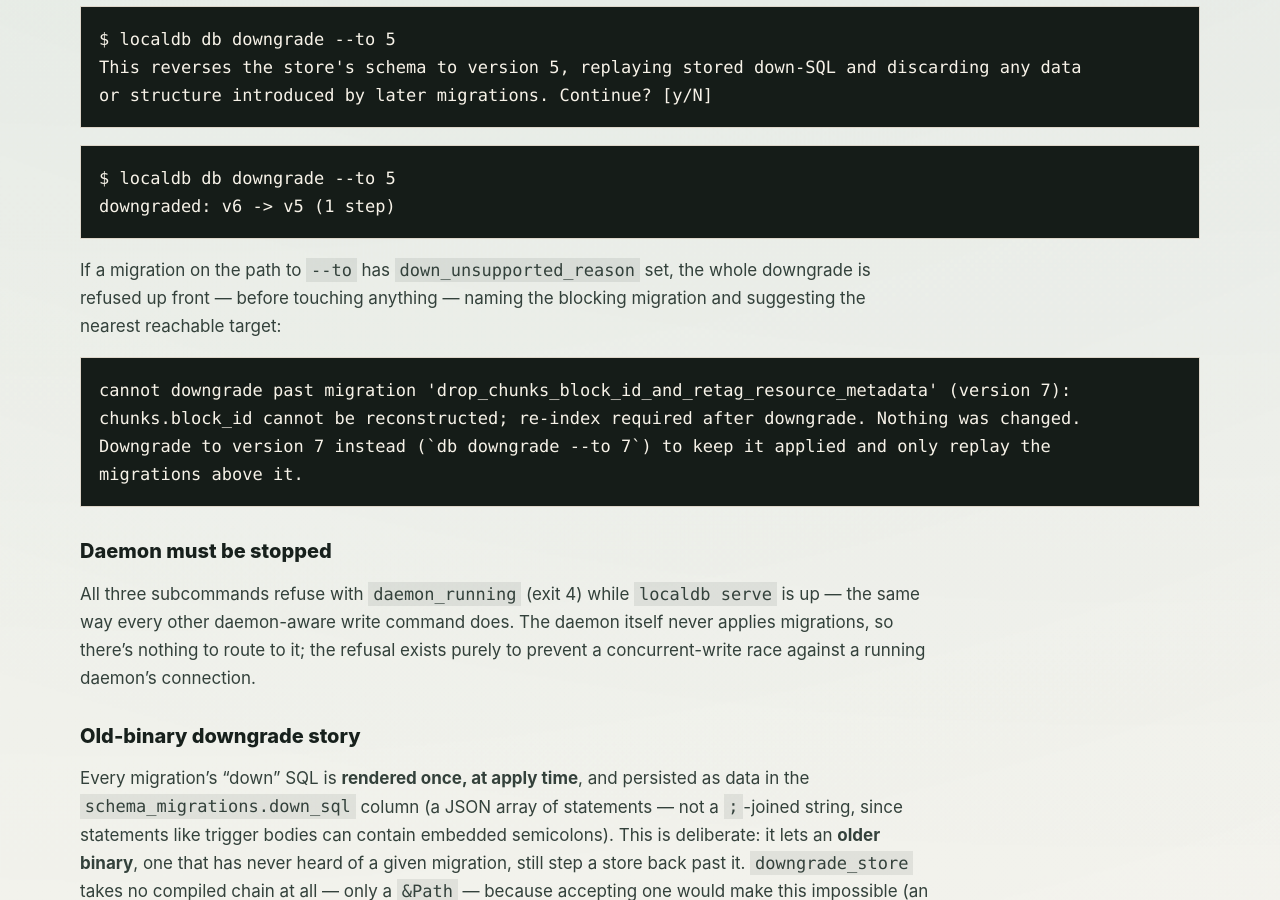
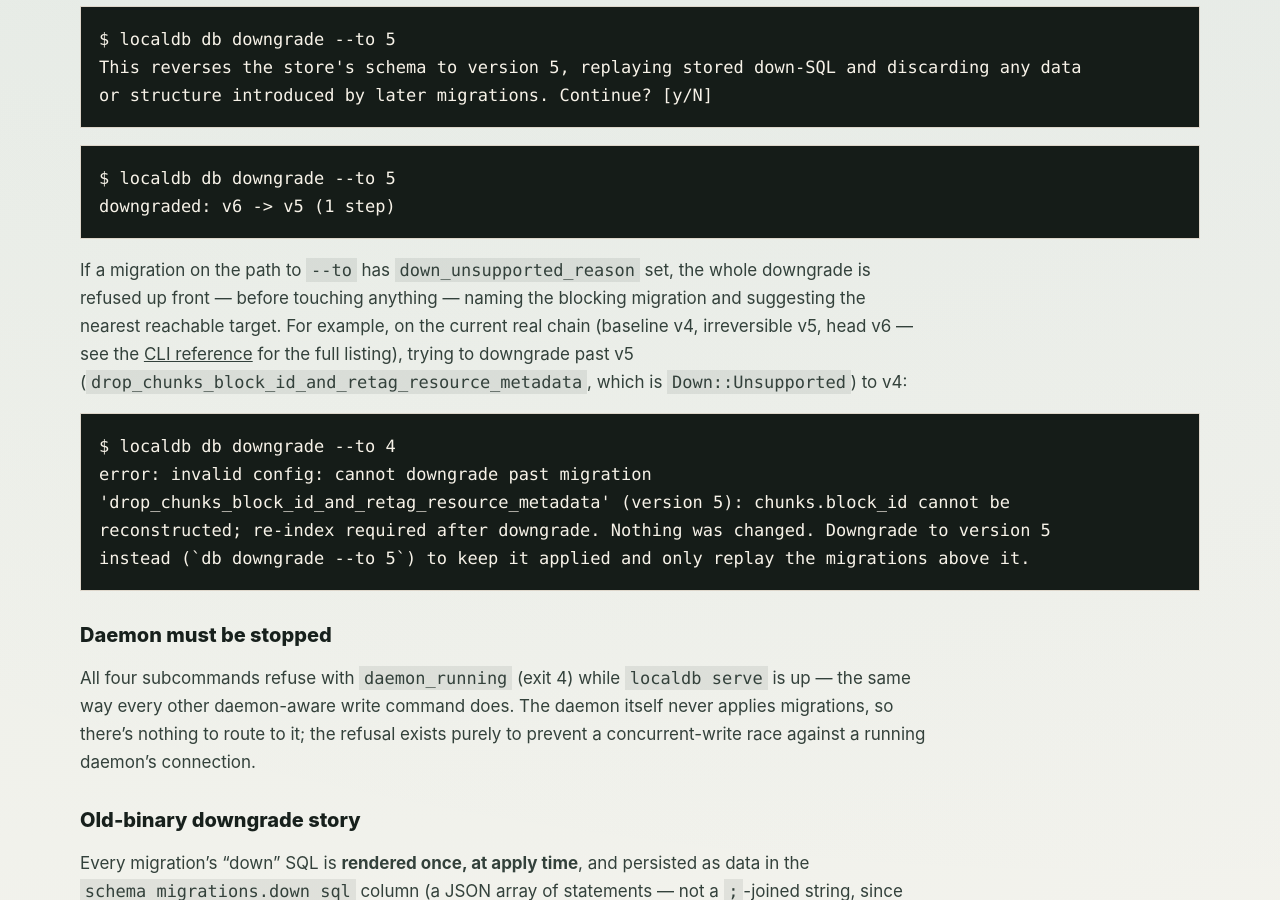
Before and after one commit to dokterbob/localdb, a Jekyll site: the page built from docs/migrations.md, in a window 1280 px wide and 900 px high, scrolled down 3455 px. Built offline with Jekyll 4.4.1, drawn with Linux system fonts in a browser that asks for light colours; our own code applies the rules of GitHub Pages for plain Markdown files; some of the changed text lies outside the part shown.

Commit message:
Replace kramdown heading anchors and fix the downgrade example
Convert the five {#id} kramdown anchors to plain HTML anchors that work
on both GitHub blob view and the Pages site, replace the fictional
version-7 downgrade refusal with the live v5 irreversible-migration
error, and correct the db maintenance subcommand count to four.

Co-Authored-By: Claude Fable 5 <noreply@anthropic.com>

````diff
--- a/docs/migrations.md
+++ b/docs/migrations.md
@@ -2,9 +2,10 @@
 
 > Covers the schema-migrations framework landed for issue
 > [#127](https://github.com/dokterbob/localdb/issues/127). Design rationale lives in
-> [specs/02-domain-model.md](https://github.com/dokterbob/localdb/blob/main/specs/02-domain-model.md) §9 and
-> [specs/05-surfaces.md](https://github.com/dokterbob/localdb/blob/main/specs/05-surfaces.md) §2.1 — this document is the behavior/how-to layer
-> on top of those, in the same spirit as [docs/architecture.md](architecture.md).
+> [specs/02-domain-model.md](https://github.com/dokterbob/localdb/blob/main/specs/02-domain-model.md)
+> §9 and [specs/05-surfaces.md](https://github.com/dokterbob/localdb/blob/main/specs/05-surfaces.md)
+> §2.1 — this document is the behavior/how-to layer on top of those, in the same spirit as
+> [docs/architecture.md](architecture.md).
 
 `store-libsql` tracks its own schema version in a `schema_migrations` table (source of truth) plus
 `PRAGMA user_version` (a cheap, kept-in-lockstep marker — never authoritative on its own). Opening a
@@ -32,8 +33,9 @@ A fresh (`version == 0`) or already-at-head store opens normally — no CLI acti
 
 Schema migrations aren't the only thing that can make a store unreadable by an older binary.
 `sources.ingestor_kind` is decoded via a hard match over `IngestorKind`'s known variants
-([specs/02-domain-model.md](https://github.com/dokterbob/localdb/blob/main/specs/02-domain-model.md) §2) — an unrecognized kind is a hard error
-for the whole `list_sources`/`index` call, not just the one source carrying it.
+([specs/02-domain-model.md](https://github.com/dokterbob/localdb/blob/main/specs/02-domain-model.md)
+§2) — an unrecognized kind is a hard error for the whole `list_sources`/`index` call, not just the
+one source carrying it.
 
 The Atom/RSS feed connector (`kind = 'feed'`,
 [#116](https://github.com/dokterbob/localdb/issues/116)) needed **no schema migration at all** —
@@ -51,10 +53,11 @@ graceful degradation so an old binary skips unknown source kinds instead of fail
 
 ## `db status` / `db migrate` / `db downgrade`
 
-Three CLI-only maintenance subcommands (`localdb db …`), specced in
-[specs/05-surfaces.md](https://github.com/dokterbob/localdb/blob/main/specs/05-surfaces.md) §2.1. They are the _only_ surfaces allowed to touch
-a store's schema version — the HTTP daemon and MCP never migrate, they only ever surface the
-refusal-with-hint above.
+Four CLI-only maintenance subcommands (`localdb db status` / `migrate` / `downgrade` / `vacuum`),
+specced in
+[specs/05-surfaces.md](https://github.com/dokterbob/localdb/blob/main/specs/05-surfaces.md) §2.1.
+They are the _only_ surfaces allowed to touch a store's schema version — the HTTP daemon and MCP
+never migrate, they only ever surface the refusal-with-hint above.
 
 ### `localdb db status`
 
@@ -128,23 +131,28 @@ downgraded: v6 -> v5 (1 step)
 
 If a migration on the path to `--to` has `down_unsupported_reason` set, the whole downgrade is
 refused up front — before touching anything — naming the blocking migration and suggesting the
-nearest reachable target:
+nearest reachable target. For example, on the current real chain (baseline v4, irreversible v5, head
+v6 — see the [CLI reference](cli.md#localdb-db-status) for the full listing), trying to downgrade
+past v5 (`drop_chunks_block_id_and_retag_resource_metadata`, which is `Down::Unsupported`) to v4:
 
 ```
-cannot downgrade past migration 'drop_chunks_block_id_and_retag_resource_metadata' (version 7):
-chunks.block_id cannot be reconstructed; re-index required after downgrade. Nothing was changed.
-Downgrade to version 7 instead (`db downgrade --to 7`) to keep it applied and only replay the
-migrations above it.
+$ localdb db downgrade --to 4
+error: invalid config: cannot downgrade past migration
+'drop_chunks_block_id_and_retag_resource_metadata' (version 5): chunks.block_id cannot be
+reconstructed; re-index required after downgrade. Nothing was changed. Downgrade to version 5
+instead (`db downgrade --to 5`) to keep it applied and only replay the migrations above it.
 ```
 
 ### Daemon must be stopped
 
-All three subcommands refuse with `daemon_running` (exit 4) while `localdb serve` is up — the same
+All four subcommands refuse with `daemon_running` (exit 4) while `localdb serve` is up — the same
 way every other daemon-aware write command does. The daemon itself never applies migrations, so
 there's nothing to route to it; the refusal exists purely to prevent a concurrent-write race against
 a running daemon's connection.
 
-### Old-binary downgrade story {#old-binary-downgrade-story}
+<a id="old-binary-downgrade-story"></a>
+
+### Old-binary downgrade story
 
 Every migration's "down" SQL is **rendered once, at apply time**, and persisted as data in the
 `schema_migrations.down_sql` column (a JSON array of statements — not a `;`-joined string, since
@@ -241,7 +249,9 @@ renumber can't silently merge.
     logic is exactly the kind of drift the checksum exists to catch — don't rely on catching it by
     inspection.
 
-### `Down::Sql` rules {#down-rules}
+<a id="down-rules"></a>
+
+### `Down::Sql` rules
 
 `Down::Sql(fn(&MigrationContext) -> Vec<String>)` is rendered **once, at apply time**, and stored as
 data (JSON array) in `schema_migrations.down_sql` — never re-derived from the compiled chain at
````
Also changed, not shown: docs/architecture.md (+9 -3 lines).
